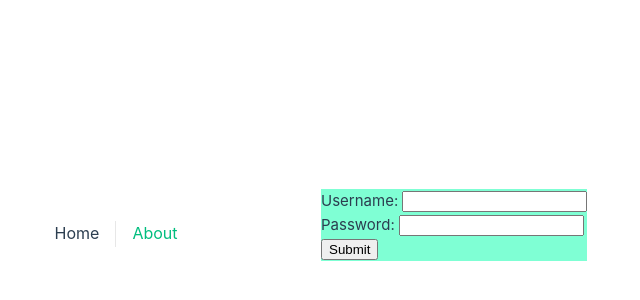
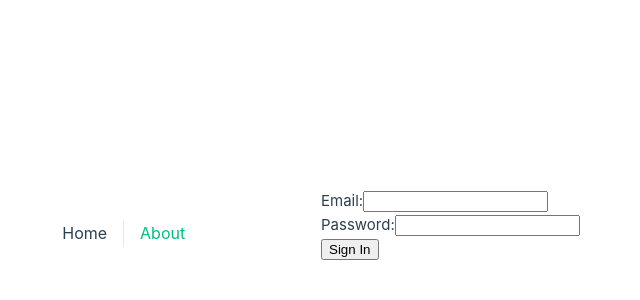
Before and after one commit to staten-island-tech/supabase-millionswillgambleforchiikawa-1-11, a Vue app in the folder app/: page / in a window 1280 px wide. Shown: the part 174-474 px from the top of the page, without its empty margins (319-959 px from the left). Built offline with nearby package versions, Linux system fonts and the light colour scheme; no server answers; the database is empty; the HTML template or start-up script is replaced by a standard one.

Commit message:
success!

```diff
--- a/app/src/components/SignIn.vue
+++ b/app/src/components/SignIn.vue
@@ -1,25 +1,40 @@
-<script setup lang="ts">
-import supabase from '../main'
-</script>
-
 <template>
-  <div class="box">
-    <form action="">
+  <div>
+    <form @submit.prevent="login">
       <div>
-        <label for="name">Username: </label>
-        <input type="text" name="username" id="name" />
+        <label for="email">Email:</label>
+        <input type="email" v-model="email" id="email" required />
       </div>
       <div>
-        <label for="pass">Password: </label>
-        <input type="password" name="password" id="pass" />
+        <label for="password">Password:</label>
+        <input type="password" v-model="password" id="password" required />
       </div>
-      <button @click="supabase.auth.signInAnonymously" id="log-in" type="submit">Submit</button>
+      <button type="submit" :disabled="authStore.loading">Sign In</button>
+      <div v-if="authStore.error">{{ authStore.error }}</div>
     </form>
   </div>
 </template>
 
-<style scoped>
-.box {
-  background-color: aquamarine;
+<script setup lang="ts">
+import { ref } from 'vue'
+import { useAuthStore } from '../stores/pinia.ts' // Ensure this path is correct
+import { useRouter } from 'vue-router' // Import useRouter
+
+const authStore = useAuthStore()
+const email = ref<string>('') // Explicitly define the type as string
+const password = ref<string>('') // Explicitly define the type as string
+const router = useRouter() // Initialize the router
+
+const login = async () => {
+  try {
+    await authStore.login(email.value, password.value)
+    // Check if the user is logged in successfully
+    if (authStore.user) {
+      // Redirect to the desired page after successful login
+      router.push('/AboutView') // Change '/dashboard' to your desired route
+    }
+  } catch (error) {
+    console.error('Login failed:', error) // Handle error appropriately
+  }
 }
-</style>
+</script>
--- a/app/src/router/index.ts
+++ b/app/src/router/index.ts
@@ -13,7 +13,6 @@
 // src/router.js
 import { createRouter, createWebHistory } from 'vue-router';
 import HomeView from '../views/HomeView.vue';
-
 const router = createRouter({
   history: createWebHistory(import.meta.env.BASE_URL),
   routes: [
--- a/app/src/stores/pinia.ts
+++ b/app/src/stores/pinia.ts
@@ -2,17 +2,29 @@
 import { defineStore } from 'pinia';
 import { ref } from 'vue';
 import supabase from '../main'; // Adjust the path as necessary
+import type { User } from '@supabase/supabase-js';
 
-export const useAuthStore = defineStore('auth', () => {
-  const user = ref(null);
-  const error = ref(null);
-  const loading = ref(false);
+
+
+export interface AuthStore {
+  user: User | null;
+  error: string | null;
+  loading: boolean;
+  login: (email: string, password: string) => Promise<void>;
+  logout: () => Promise<void>;
+}
+
+
+export const useAuthStore = defineStore('auth', (): AuthStore => {
+  const user = ref<User | null>(null);
+  const error = ref<string | null>(null);
+  const loading = ref<boolean>(false);
 
   const login = async (email: string, password: string) => {
     loading.value = true;
     error.value = null;
 
-    const { user: loggedInUser, error: loginError } = await supabase.auth.signInWithPassword({
+    const { data, error: loginError } = await supabase.auth.signInWithPassword({
       email,
       password,
     });
@@ -20,25 +32,25 @@ export const useAuthStore = defineStore('auth', () => {
     loading.value = false;
 
     if (loginError) {
-      error.value = loginError.message;
+      error.value = loginError.message; // Handle login error
     } else {
-      user.value = loggedInUser;
+      user.value = data.user; // Access the user from the data object
     }
   };
 
   const logout = async () => {
     const { error: logoutError } = await supabase.auth.signOut();
     if (logoutError) {
-      console.error('Logout error:', logoutError.message);
+      console.error('Logout error:', logoutError.message); // Handle logout error
     } else {
-      user.value = null;
+      user.value = null; // Clear the user on logout
     }
   };
 
   return {
-    user,
-    error,
-    loading,
+    user: user.value,
+    error: error.value,
+    loading: loading.value,
     login,
     logout,
   };
```
